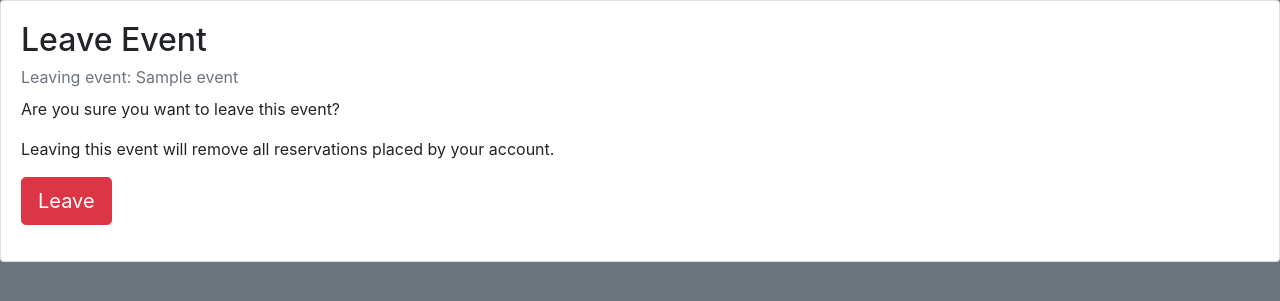
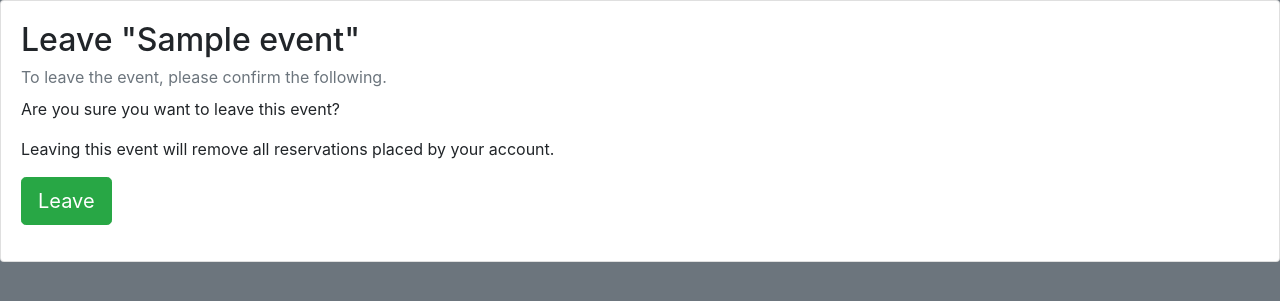
Before and after one commit to GuildHouseGames/livelobby, a Django app: page /1/leave/ in a window 1280 px wide. Shown: the part 80-381 px from the top of the page. Run offline with Django 3.2, Linux system fonts and the light colour scheme; tables that the repository leaves empty hold one stand-in row (values such as "Sample post"); some libraries are stand-ins or nearby versions.

Commit message:
Make page consistent with others

```diff
--- a/events/templates/events/leave.html
+++ b/events/templates/events/leave_event.html
@@ -15,12 +15,12 @@
 {% block content %}
 <div class="card">
     <div class="card-body">
-        <h2 class="card-title">Leave Event</h2>
-        <div class="card-subtitle mb-2 text-muted"> Leaving event: {{ event.name }}</div>
+        <h2 class="card-title">Leave "{{ event.name }}"</h2>
+        <div class="card-subtitle mb-2 text-muted">To leave the event, please confirm the following.</div>
         <form method="post">{% csrf_token %}
              <p>Are you sure you want to leave this event?</p>
              <p>Leaving this event will remove all reservations placed by your account.</p>
-            <input type="submit" value="Leave" class="btn btn-danger btn-lg">
+            <input type="submit" value="Leave" class="btn btn-success btn-lg">
         </form>
     </div>
 </div>
--- a/events/views.py
+++ b/events/views.py
@@ -82,7 +82,7 @@ class JoinConfirmationView(DetailView):
 
 class LeaveView(DeleteView):
     model = Reservation
-    template_name = 'events/leave.html'
+    template_name = 'events/leave_event.html'
     success_url = '/events'
 
     def get_context_data(self, **kwargs):
```
